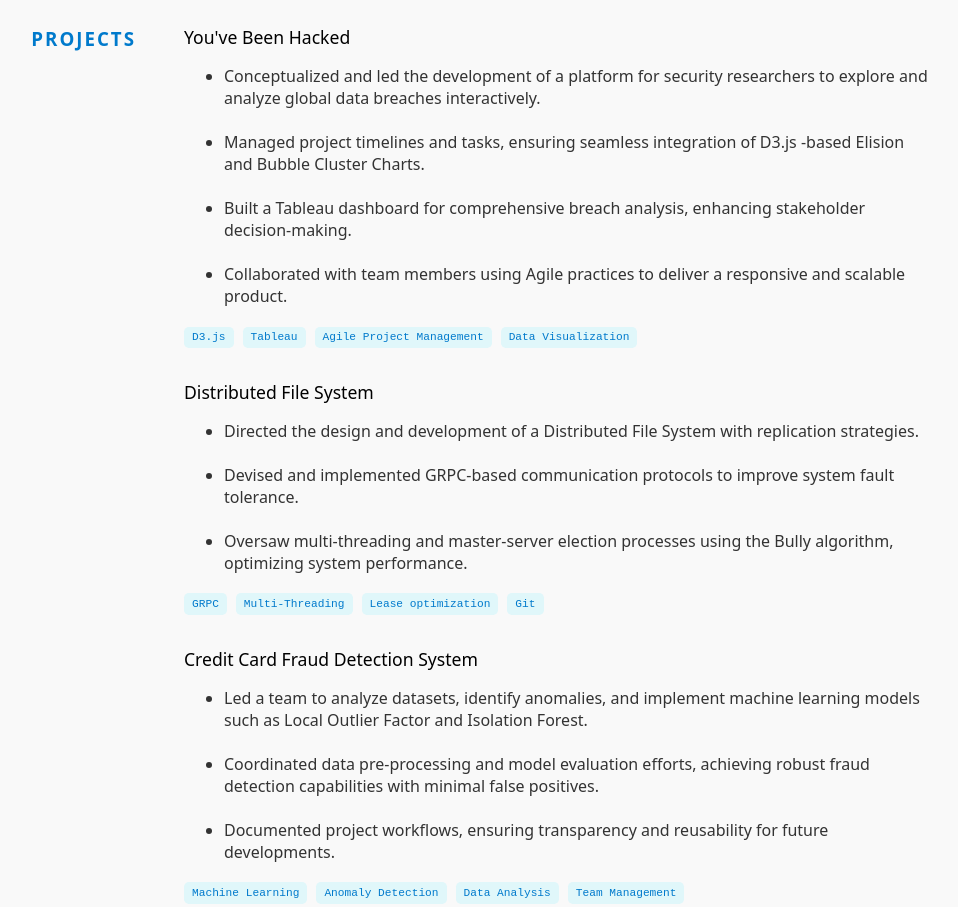
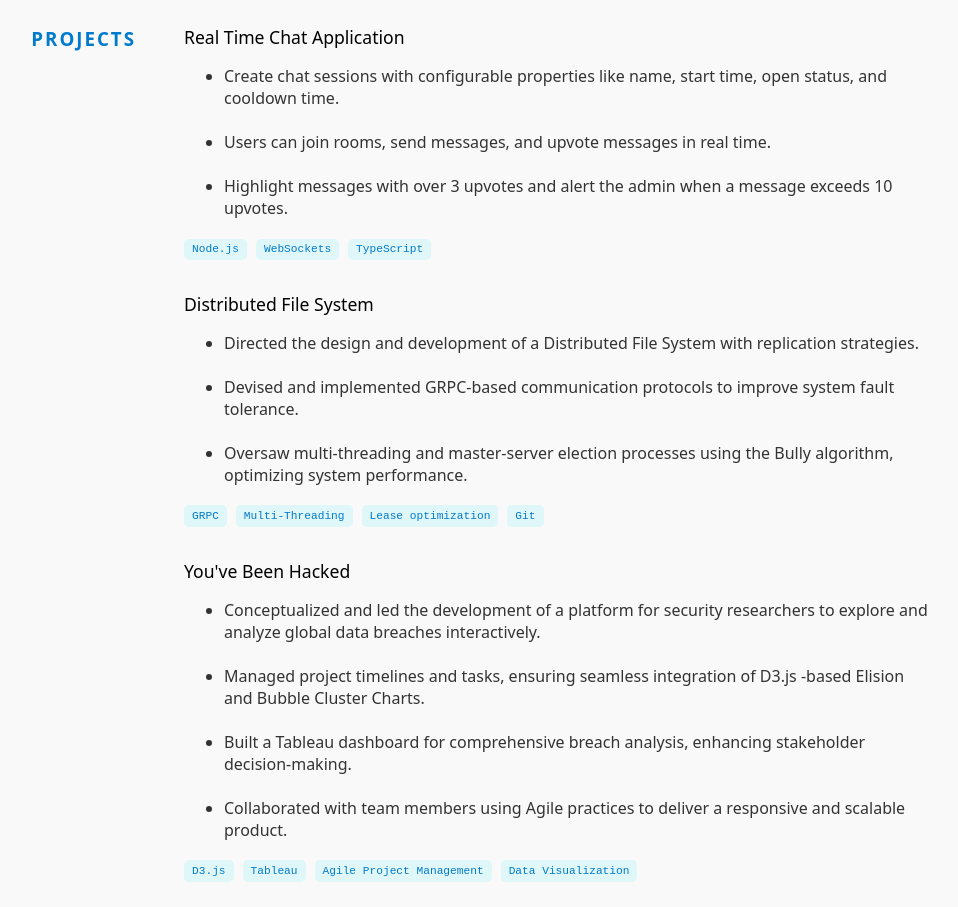
Before and after one commit to AadityaAnand/version1, a plain HTML site: page index.html in a window 1280 px wide. Shown: the part 1720-2627 px from the top of the page, without its empty margins (204-1162 px from the left). Drawn offline with Linux system fonts and the light colour scheme.

Commit message:
Add files via upload

```diff
--- a/index.html
+++ b/index.html
@@ -148,6 +148,37 @@
             <h3 class="section-title">Projects</h3>
             <div class="projects-content">
                 <div class="project-item">
+                    <a href="https://github.com/AadityaAnand/Real_time_chat_application" class="project-title">Real Time Chat Application</a>
+                    <p><ul>
+                        <li>Create chat sessions with configurable properties like name, start time, open status, and cooldown time.</li>
+                        <br>
+                        <li >Users can join rooms, send messages, and upvote messages in real time. </li>
+                        <br>
+                        <li> Highlight messages with over 3 upvotes and alert the admin when a message exceeds 10 upvotes.</li>
+                    </ul></p>
+                    <div class="project-tags">
+                        <span>Node.js</span>
+                        <span>WebSockets</span>
+                        <span>TypeScript</span>
+                    </div>
+                </div>
+                <div class="project-item">
+                    <a href="https://github.com/AadityaAnand/OS-Project-DFS" class="project-title">Distributed File System</a>
+            <p><ul>
+                <li>Directed the design and development of a Distributed File System with replication strategies.</li>
+                <br>
+                <li >Devised and implemented GRPC-based communication protocols to improve system fault tolerance. </li>
+                <br>
+                <li>Oversaw multi-threading and master-server election processes using the Bully algorithm, optimizing system performance. </li>
+            </ul></p>
+                <div class="project-tags">
+                        <span>GRPC</span>
+                        <span>Multi-Threading</span>
+                        <span>Lease optimization</span>
+                        <span>Git</span>
+                    </div>
+                </div>
+                <div class="project-item">
                     <a href="https://theb0ss37.github.io/data-vis-website-team7/" class="project-title">You've Been
                         Hacked</a>
                     <p><ul>
```
